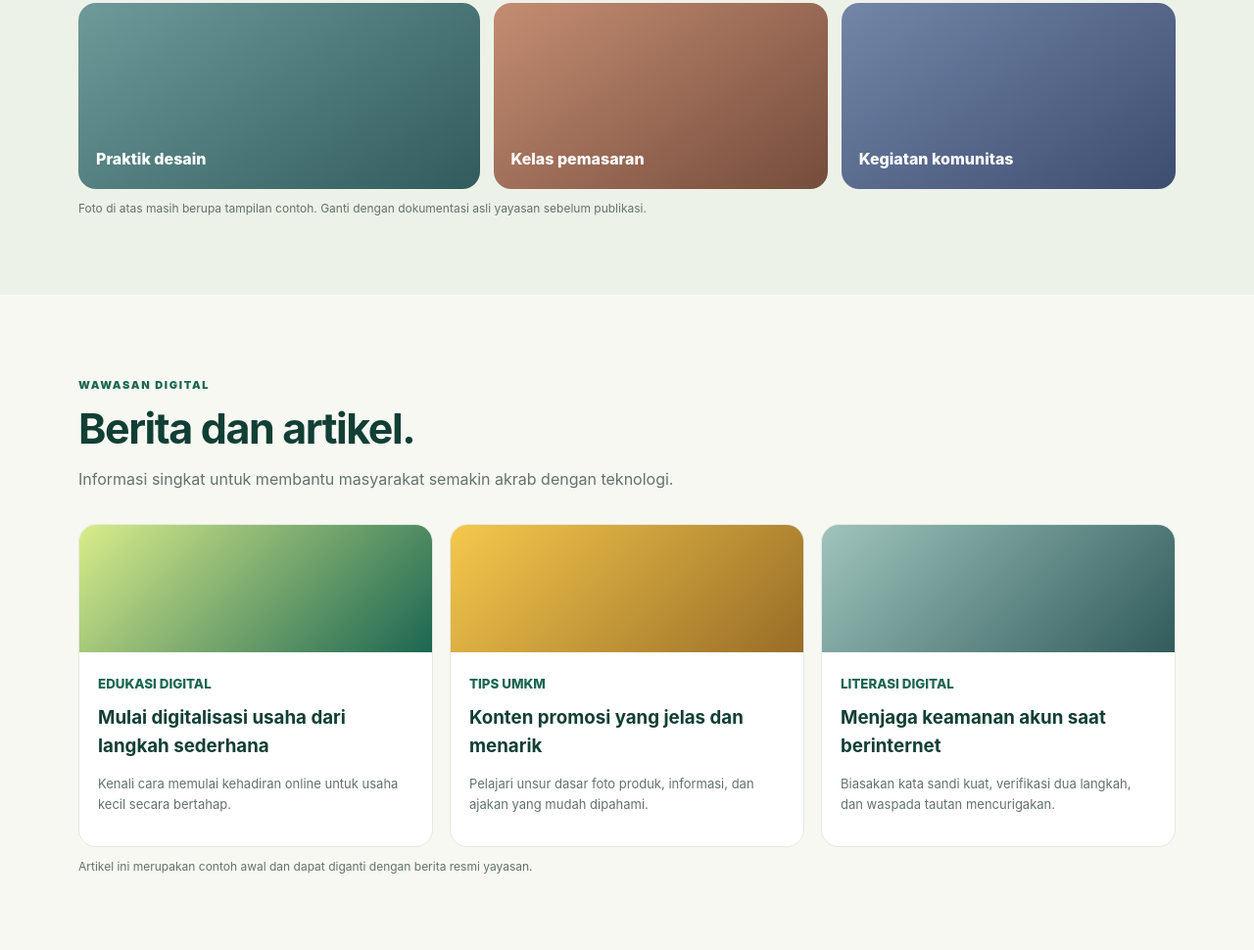
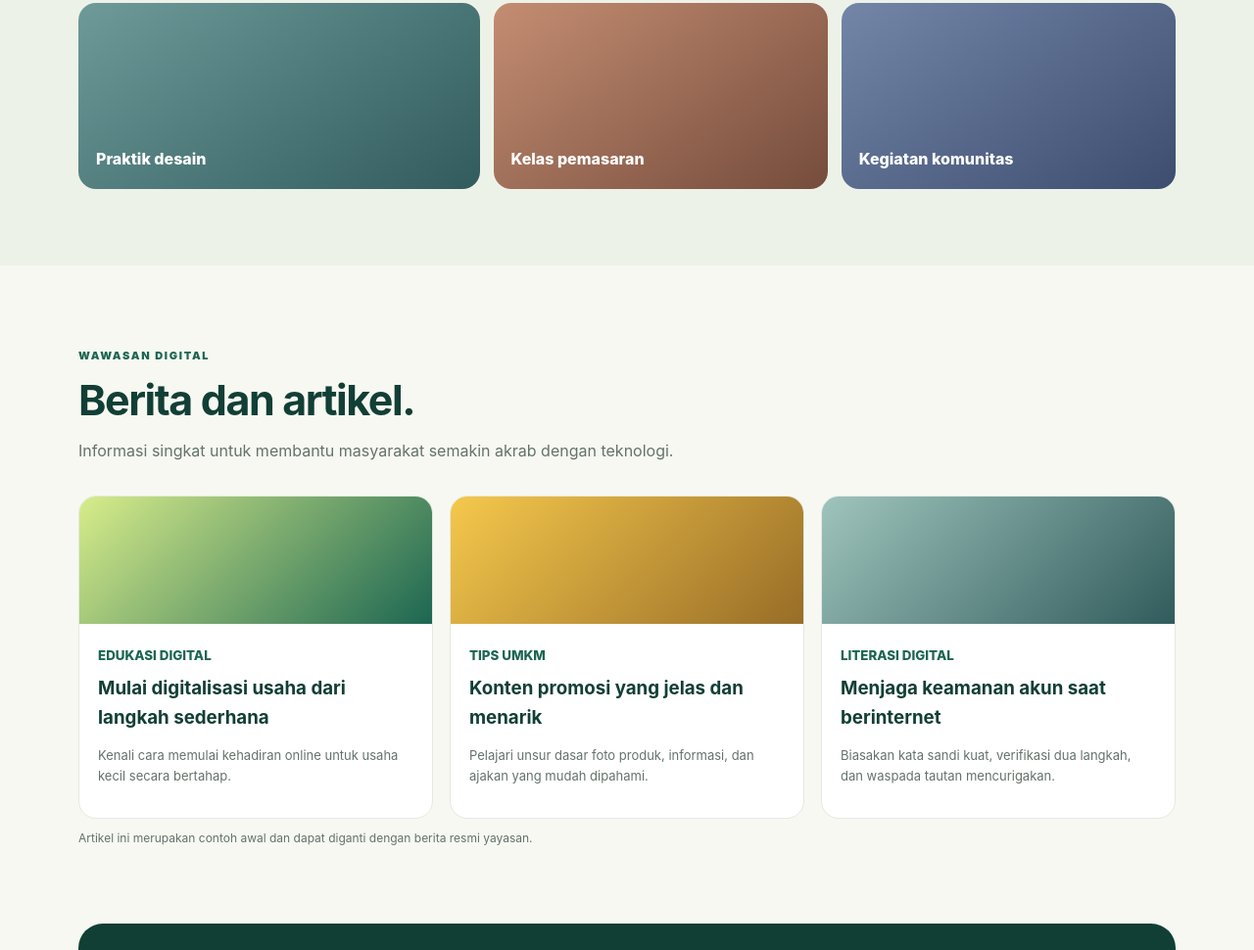
Before and after one commit to putrabanyumasfoundation-bot/putra-banyumas-foundation, a plain HTML site: page index.html in a window 1280 px wide. Shown: the part 3361-4331 px from the top of the page at 98% size. Drawn offline with Linux system fonts and the light colour scheme.

Commit message:
Update index.html

```diff
--- a/index.html
+++ b/index.html
@@ -813,8 +813,6 @@
                     <div class="photo">Kelas pemasaran</div>
                     <div class="photo">Kegiatan komunitas</div>
                 </div>
-                <p class="notice">Foto di atas masih berupa tampilan contoh. Ganti dengan dokumentasi asli yayasan
-                    sebelum publikasi.</p>
             </div>
         </section>
         <section id="artikel">
```
